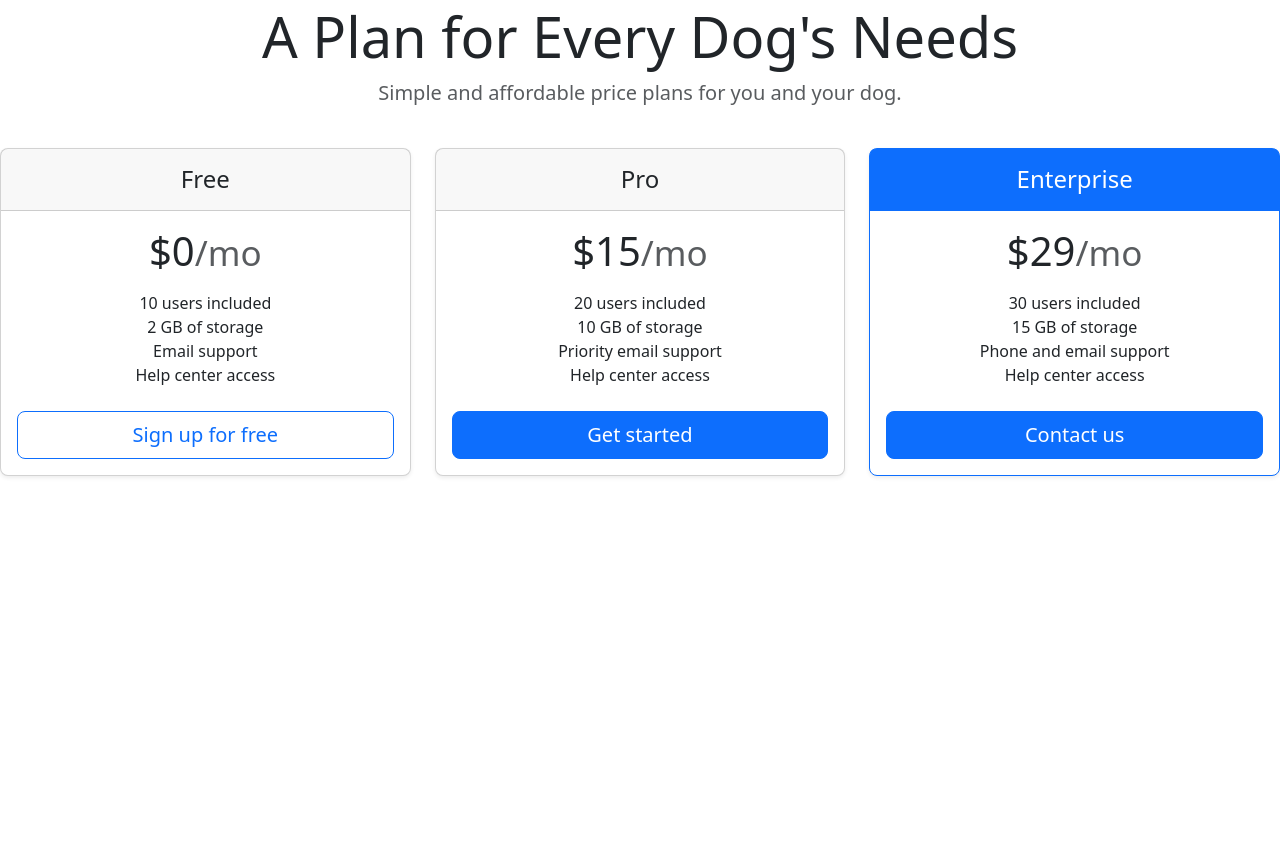
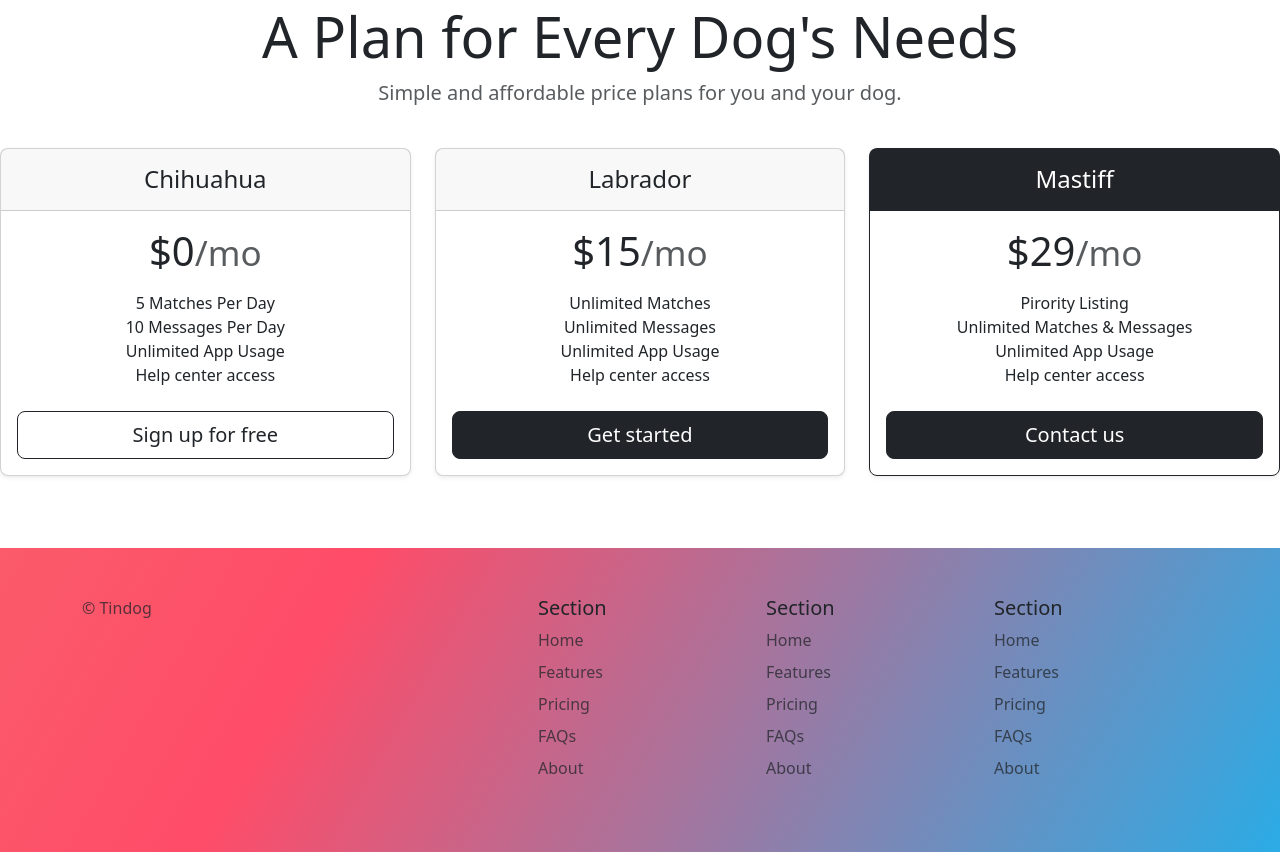
Before and after one commit to nikhileshwar-perumalla/example-dogwebsite, a plain HTML site: page index.html in a window 1280 px wide. Shown: the part 1660-2512 px from the top of the page. Before the commit the page ends 2176 px from the top, so only its background shows below. Drawn offline with nearby package versions, Linux system fonts and the light colour scheme.

Commit message:
Update index.html

```diff
--- a/index.html
+++ b/index.html
@@ -135,51 +135,51 @@
       <div class="col">
         <div class="card mb-4 rounded-3 shadow-sm">
           <div class="card-header py-3">
-            <h4 class="my-0 fw-normal">Free</h4>
+            <h4 class="my-0 fw-normal">Chihuahua</h4>
           </div>
           <div class="card-body">
             <h1 class="card-title pricing-card-title">$0<small class="text-body-secondary fw-light">/mo</small></h1>
             <ul class="list-unstyled mt-3 mb-4">
-              <li>10 users included</li>
-              <li>2 GB of storage</li>
-              <li>Email support</li>
+              <li>5 Matches Per Day</li>
+              <li>10 Messages Per Day</li>
+              <li>Unlimited App Usage</li>
               <li>Help center access</li>
             </ul>
-            <button type="button" class="w-100 btn btn-lg btn-outline-primary">Sign up for free</button>
+            <button type="button" class="w-100 btn btn-lg btn-outline-dark">Sign up for free</button>
           </div>
         </div>
       </div>
       <div class="col">
         <div class="card mb-4 rounded-3 shadow-sm">
           <div class="card-header py-3">
-            <h4 class="my-0 fw-normal">Pro</h4>
+            <h4 class="my-0 fw-normal">Labrador</h4>
           </div>
           <div class="card-body">
             <h1 class="card-title pricing-card-title">$15<small class="text-body-secondary fw-light">/mo</small></h1>
             <ul class="list-unstyled mt-3 mb-4">
-              <li>20 users included</li>
-              <li>10 GB of storage</li>
-              <li>Priority email support</li>
+              <li>Unlimited Matches</li>
+              <li>Unlimited Messages</li>
+              <li>Unlimited App Usage</li>
               <li>Help center access</li>
             </ul>
-            <button type="button" class="w-100 btn btn-lg btn-primary">Get started</button>
+            <button type="button" class="w-100  btn-lg btn btn-dark btn--primary">Get started</button>
           </div>
         </div>
       </div>
       <div class="col">
-        <div class="card mb-4 rounded-3 shadow-sm border-primary">
-          <div class="card-header py-3 text-bg-primary border-primary">
-            <h4 class="my-0 fw-normal">Enterprise</h4>
+        <div class="card mb-4 rounded-3 shadow-sm border-dark">
+          <div class="card-header py-3 text-bg-dark border-dark">
+            <h4 class="my-0 fw-normal ">Mastiff</h4>
           </div>
           <div class="card-body">
             <h1 class="card-title pricing-card-title">$29<small class="text-body-secondary fw-light">/mo</small></h1>
             <ul class="list-unstyled mt-3 mb-4">
-              <li>30 users included</li>
-              <li>15 GB of storage</li>
-              <li>Phone and email support</li>
+              <li>Pirority Listing</li>
+              <li>Unlimited Matches & Messages</li>
+              <li>Unlimited App Usage</li>
               <li>Help center access</li>
             </ul>
-            <button type="button" class="w-100 btn btn-lg btn-primary">Contact us</button>
+            <button type="button" class="w-100 btn btn-dark btn-lg">Contact us</button>
           </div>
         </div>
       </div>
@@ -187,8 +187,55 @@
 
 
   </section>
-  <!-- Footer -->
+
   <section id="footer">
+    <section id="contact" class="gradient-background">
+      <div class="container ">
+        <footer class="row row-cols-1 row-cols-sm-2 row-cols-md-5 py-5 mt-5">
+          <div class="col mb-3">
+
+            <p class="text-body-secondary">© Tindog</p>
+          </div>
+
+          <div class="col mb-3">
+
+          </div>
+
+          <div class="col mb-3">
+            <h5>Section</h5>
+            <ul class="nav flex-column">
+              <li class="nav-item mb-2"><a href="#" class="nav-link p-0 text-body-secondary">Home</a></li>
+              <li class="nav-item mb-2"><a href="#" class="nav-link p-0 text-body-secondary">Features</a></li>
+              <li class="nav-item mb-2"><a href="#" class="nav-link p-0 text-body-secondary">Pricing</a></li>
+              <li class="nav-item mb-2"><a href="#" class="nav-link p-0 text-body-secondary">FAQs</a></li>
+              <li class="nav-item mb-2"><a href="#" class="nav-link p-0 text-body-secondary">About</a></li>
+            </ul>
+          </div>
+
+          <div class="col mb-3">
+            <h5>Section</h5>
+            <ul class="nav flex-column">
+              <li class="nav-item mb-2"><a href="#" class="nav-link p-0 text-body-secondary">Home</a></li>
+              <li class="nav-item mb-2"><a href="#" class="nav-link p-0 text-body-secondary">Features</a></li>
+              <li class="nav-item mb-2"><a href="#" class="nav-link p-0 text-body-secondary">Pricing</a></li>
+              <li class="nav-item mb-2"><a href="#" class="nav-link p-0 text-body-secondary">FAQs</a></li>
+              <li class="nav-item mb-2"><a href="#" class="nav-link p-0 text-body-secondary">About</a></li>
+            </ul>
+          </div>
+
+          <div class="col mb-3">
+            <h5>Section</h5>
+            <ul class="nav flex-column">
+              <li class="nav-item mb-2"><a href="#" class="nav-link p-0 text-body-secondary">Home</a></li>
+              <li class="nav-item mb-2"><a href="#" class="nav-link p-0 text-body-secondary">Features</a></li>
+              <li class="nav-item mb-2"><a href="#" class="nav-link p-0 text-body-secondary">Pricing</a></li>
+              <li class="nav-item mb-2"><a href="#" class="nav-link p-0 text-body-secondary">FAQs</a></li>
+              <li class="nav-item mb-2"><a href="#" class="nav-link p-0 text-body-secondary">About</a></li>
+            </ul>
+          </div>
+        </footer>
+      </div>
+    </section>
 
   </section>
   <script src="https://cdn.jsdelivr.net/npm/bootstrap@5.3.1/dist/js/bootstrap.bundle.min.js" integrity="sha384-HwwvtgBNo3bZJJLYd8oVXjrBZt8cqVSpeBNS5n7C8IVInixGAoxmnlMuBnhbgrkm" crossorigin="anonymous"></script>
```
